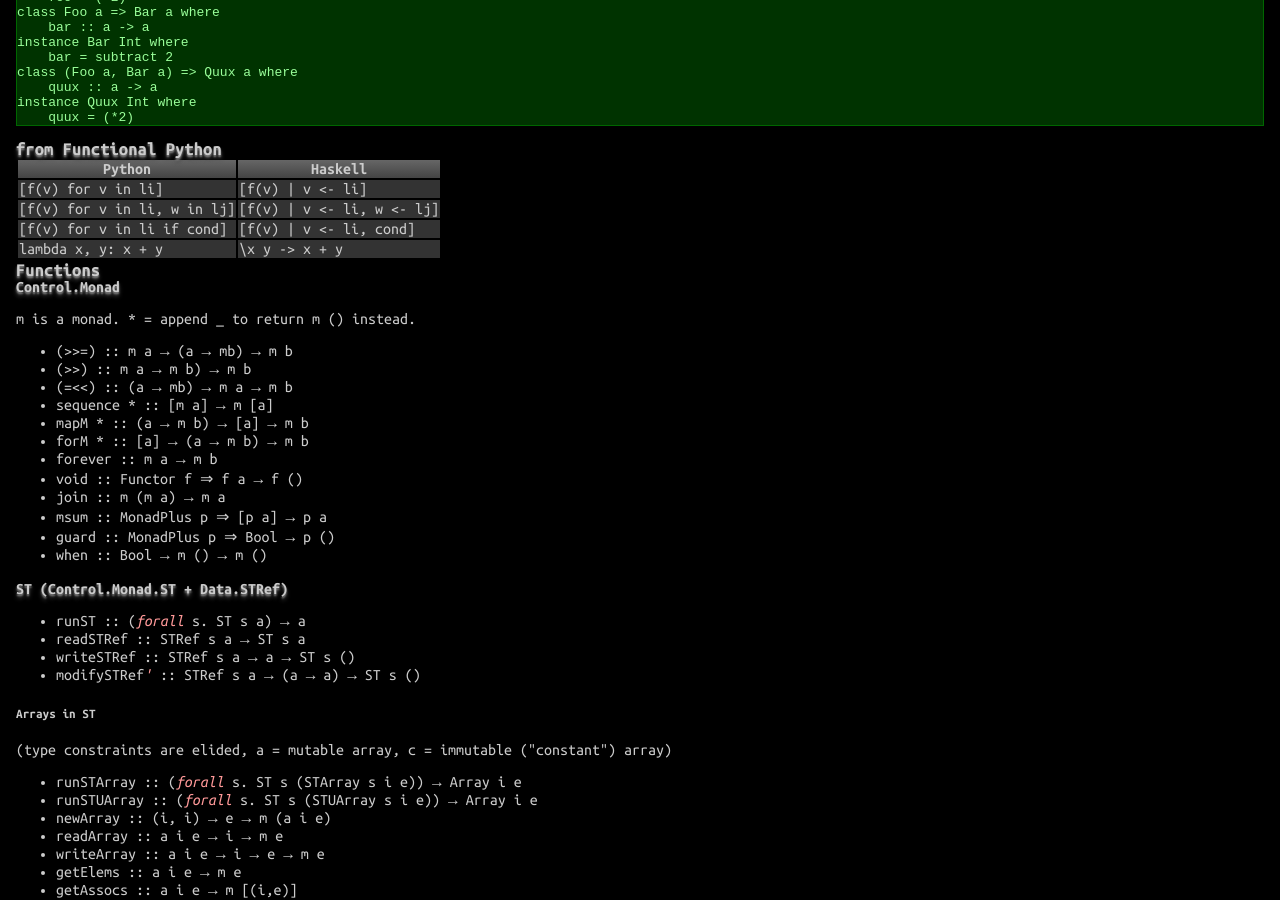
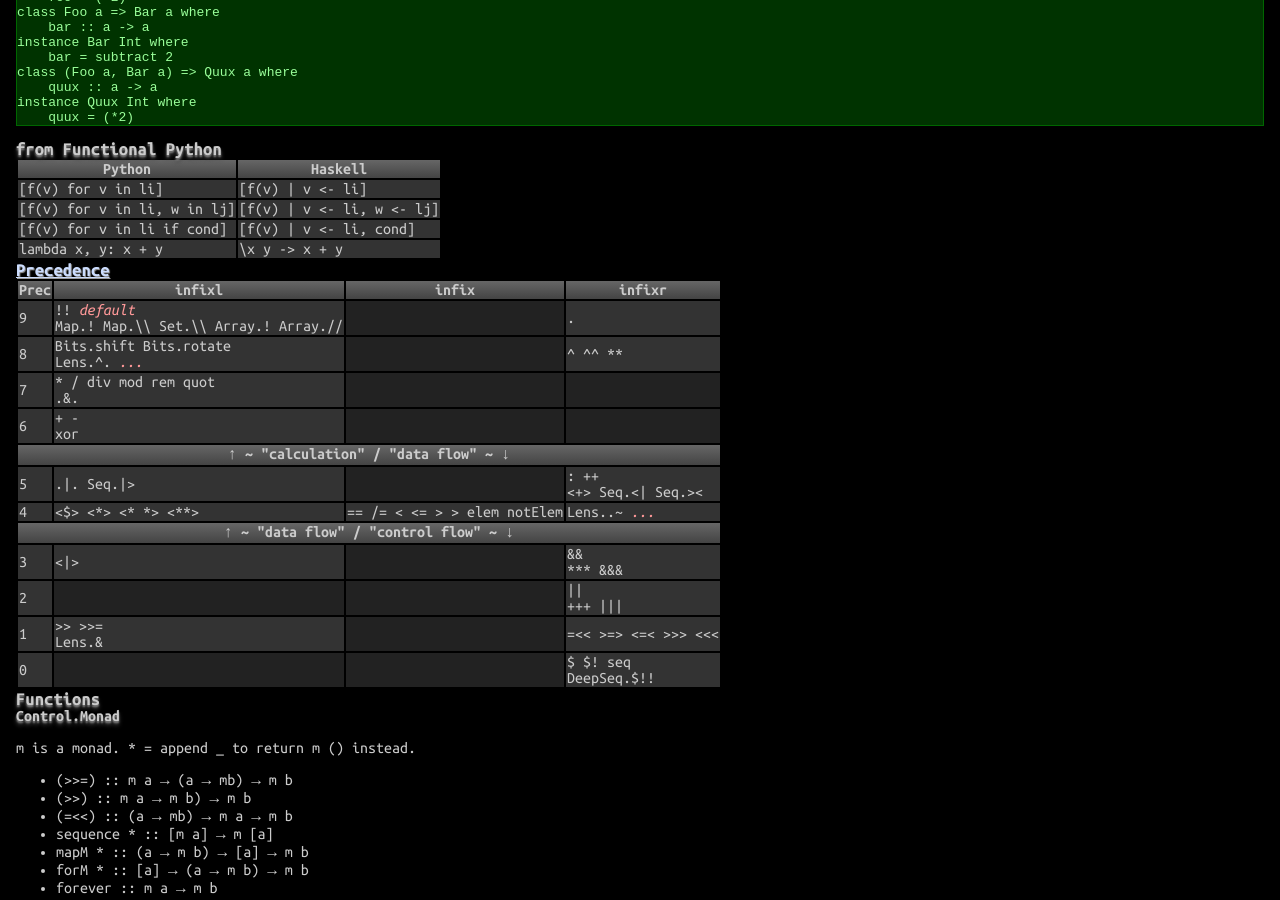
Before and after one commit to betaveros/betaveros.github.io, a Jekyll site: the page c/index.html, which Jekyll copies as it is, in a window 1280 px wide and 900 px high, scrolled down 6174 px. Built offline with Jekyll 4.4.1, drawn with Linux system fonts in a browser that asks for light colours.

Commit message:
Cheat sheet: Haskell precedence table

```diff
--- a/c/index.html
+++ b/c/index.html
@@ -387,6 +387,65 @@ instance Quux Int where
 				<tr><td>[f(v) for v in li, w in lj]</td><td>[f(v) | v &lt;- li, w &lt;- lj]</td></tr>
 				<tr><td>[f(v) for v in li if cond]</td><td>[f(v) | v &lt;- li, cond]</td></tr>
 				<tr><td>lambda x, y: x + y</td><td>\x y -&gt; x + y</td></tr>
+			</table>
+			<h3><a href="https://www.haskell.org/onlinereport/decls.html#prelude-fixities">Precedence</a></h3>
+			<table>
+				<tr><th>Prec</th>
+					<th>infixl</th>
+					<th>infix</th>
+					<th>infixr</th></tr>
+				<tr><td>9</td>
+					<td>!! <em>default</em><br/>Map.! Map.\\ Set.\\ Array.! Array.//</td>
+					<td class="empty"></td>
+					<td>.</td>
+				</tr>
+				<tr><td>8</td>
+					<td>Bits.shift Bits.rotate<br/>Lens.^. <em>...</em></td>
+					<td class="empty"></td>
+					<td>^ ^^ **</td>
+				</tr>
+				<tr><td>7</td>
+					<td>* / div mod rem quot<br/>.&amp;.</td>
+					<td class="empty"></td>
+					<td class="empty"></td>
+				</tr>
+				<tr><td>6</td>
+					<td>+ -<br/>xor</td>
+					<td class="empty"></td>
+					<td class="empty"></td>
+				</tr>
+				<tr><th colspan="4">↑ ~ "calculation" / "data flow" ~ ↓</th></tr>
+				<tr><td>5</td>
+					<td>.|. Seq.|&gt;</td>
+					<td class="empty"></td>
+					<td>: ++<br/>&lt;+&gt; Seq.&lt;| Seq.&gt;&lt;</td>
+				</tr>
+				<tr><td>4</td>
+					<td>&lt;$&gt; &lt;*&gt; &lt;* *&gt; &lt;**&gt;</td>
+					<td>== /= &lt; &lt;= &gt; &gt; elem notElem</td>
+					<td>Lens..~ <em>...</em></td>
+				</tr>
+				<tr><th colspan="4">↑ ~ "data flow" / "control flow" ~ ↓</th></tr>
+				<tr><td>3</td>
+					<td>&lt;|&gt;</td>
+					<td class="empty"></td>
+					<td>&amp;&amp;<br/>*** &amp;&amp;&amp;</td>
+				</tr>
+				<tr><td>2</td>
+					<td class="empty"></td>
+					<td class="empty"></td>
+					<td>||<br/>+++ |||</td>
+				</tr>
+				<tr><td>1</td>
+					<td>&gt;&gt; &gt;&gt;=<br/>Lens.&amp;</td>
+					<td class="empty"></td>
+					<td>=&lt;&lt; &gt;=&gt; &lt;=&lt; &gt;&gt;&gt; &lt;&lt;&lt;</td>
+				</tr>
+				<tr><td>0</td>
+					<td class="empty"></td>
+					<td class="empty"></td>
+					<td>$ $! seq<br/>DeepSeq.$!!</td>
+				</tr>
 			</table>
 			<h3>Functions</h3>
 			<h4>Control.Monad</h4>
```
